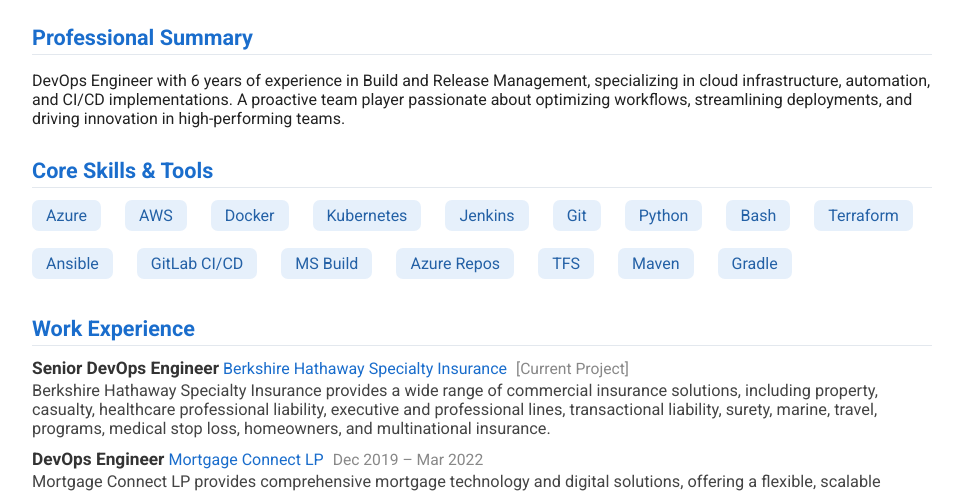
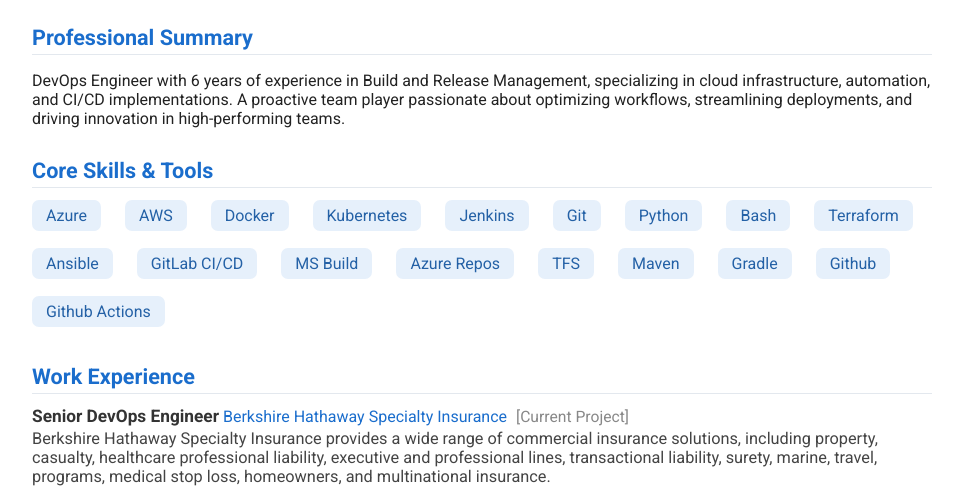
Before and after one commit to dshokhanda/devendershokhanda.github.io, a plain HTML site: page index.html in a window 1280 px wide. Shown: the part 212-704 px from the top of the page, without its empty margins (158-1121 px from the left). Drawn offline with Linux system fonts and the light colour scheme.

Commit message:
Update index.html

```diff
--- a/index.html
+++ b/index.html
@@ -151,6 +151,8 @@
         <li>TFS</li>
         <li>Maven</li>
         <li>Gradle</li>
+        <li>Github</li>
+        <li>Github Actions</li>
       </ul>
     </section>
 
```
